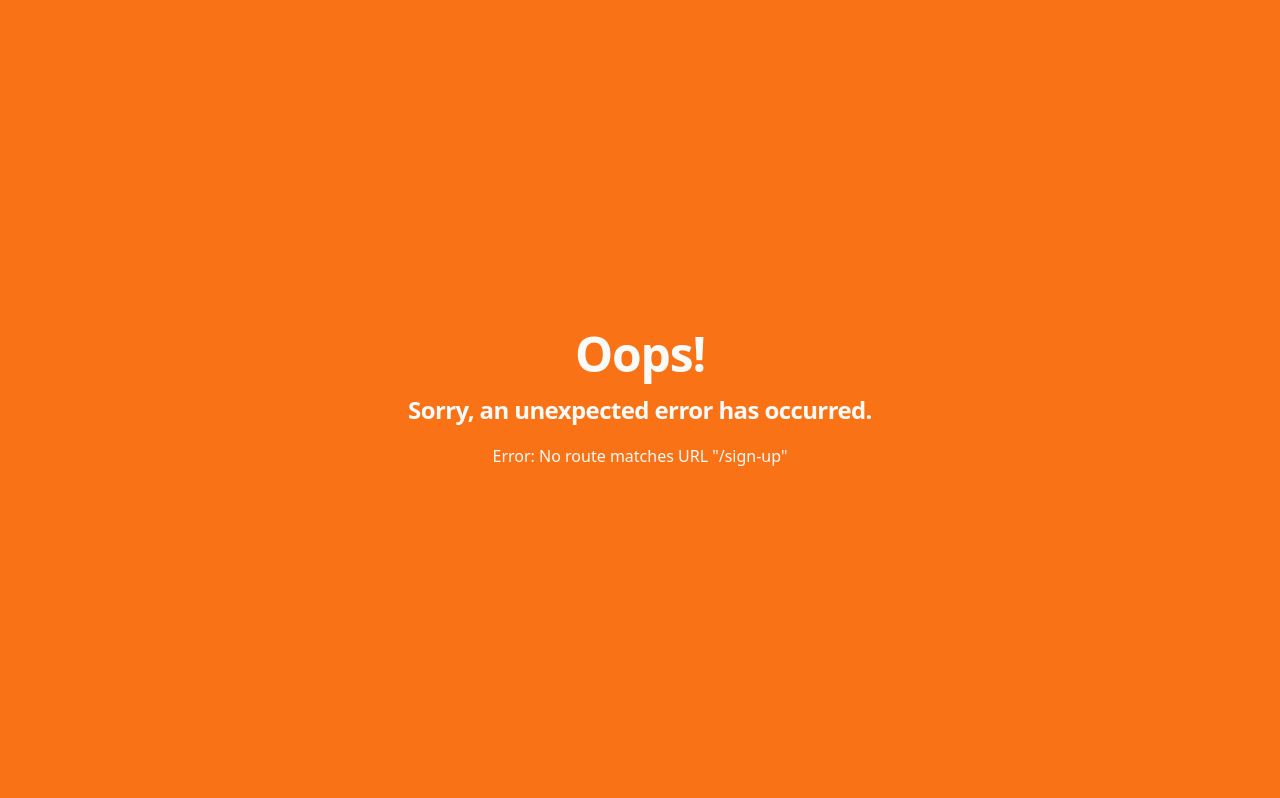
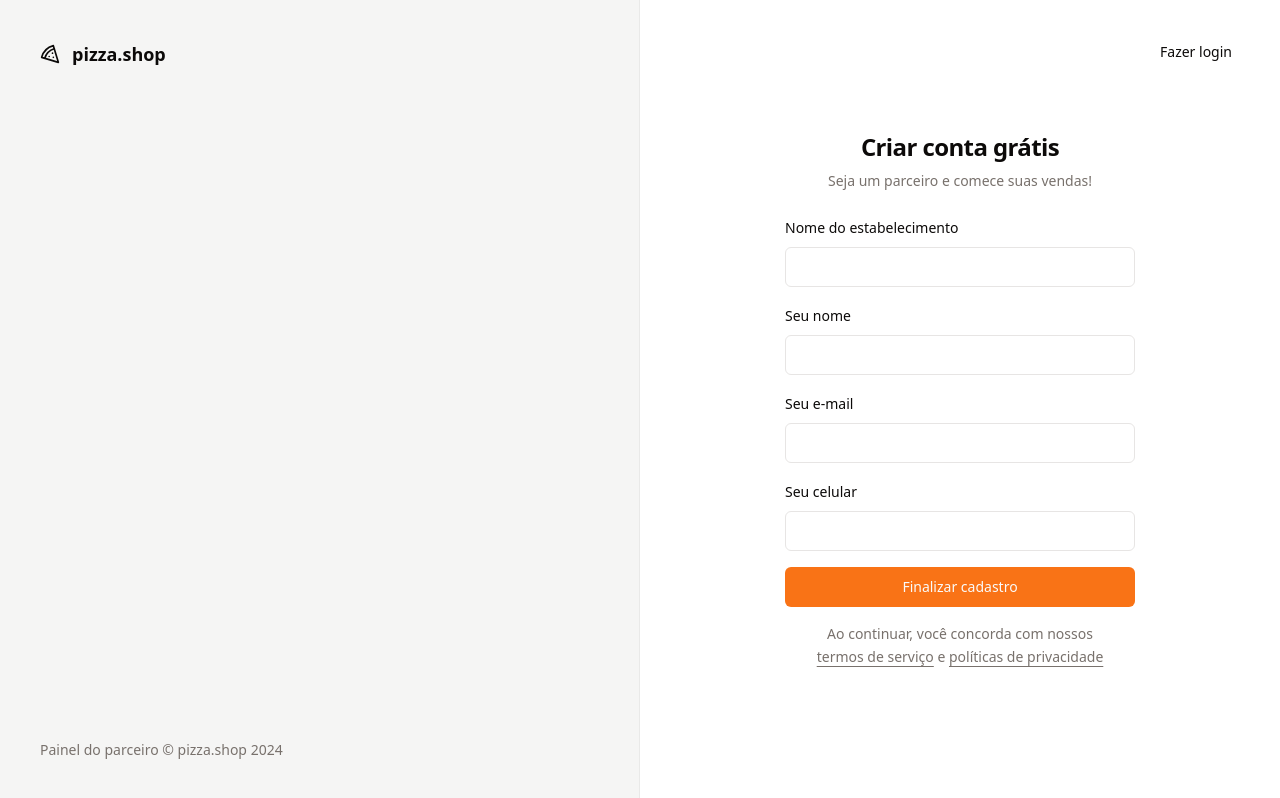
Before and after one commit to pedromtec/pizzashop-web, a React (Vite) app: page /sign-up in a window 1280 px wide. Built offline with nearby package versions, Linux system fonts and the light colour scheme.

Commit message:
feat: Create sign-up page

```diff
--- a/src/pages/_layouts/auth.tsx
+++ b/src/pages/_layouts/auth.tsx
@@ -13,7 +13,7 @@
           Painel do parceiro &copy; pizza.shop {new Date().getFullYear()}
         </footer>
       </div>
-      <div className="flex flex-col items-center justify-center">
+      <div className="relative flex flex-col items-center justify-center">
         <Outlet />
       </div>
     </div>
--- a/src/pages/auth/sign-in.tsx
+++ b/src/pages/auth/sign-in.tsx
@@ -1,5 +1,6 @@
 import { Button } from '@/components/ui/button'
 import { Input } from '@/components/ui/input'
+import { Link } from 'react-router-dom'
 import { Label } from '@/components/ui/label'
 import { Helmet } from 'react-helmet-async'
 import { toast } from 'sonner'
@@ -36,6 +37,9 @@
     <>
       <Helmet title="Sign-In" />
       <div className="p-8">
+        <Button variant="ghost" asChild className="absolute right-8 top-8">
+          <Link to="/sign-up">Novo estabelecimento</Link>
+        </Button>
         <div className="flex w-[350px] flex-col justify-center gap-6">
           <div className="flex flex-col gap-2 text-center">
             <h1 className="text-2xl font-semibold tracking-tight">
--- /dev/null
+++ b/src/pages/auth/sign-up.tsx
@@ -0,0 +1,113 @@
+import { Helmet } from 'react-helmet-async'
+import { useForm } from 'react-hook-form'
+import { Link, useNavigate } from 'react-router-dom'
+import { toast } from 'sonner'
+import { z } from 'zod'
+
+import { Button } from '@/components/ui/button'
+import { Input } from '@/components/ui/input'
+import { Label } from '@/components/ui/label'
+
+const signUpForm = z.object({
+  restaurantName: z.string(),
+  managerName: z.string(),
+  phone: z.string(),
+  email: z.string().email(),
+})
+
+type SignUpForm = z.infer<typeof signUpForm>
+
+export function SignUp() {
+  const navigate = useNavigate()
+
+  const {
+    register,
+    handleSubmit,
+    formState: { isSubmitting },
+  } = useForm<SignUpForm>()
+
+  async function handleSignUp(data: SignUpForm) {
+    try {
+      console.log(data)
+
+      await new Promise((resolve) => setTimeout(resolve, 2000))
+
+      toast.success('Restaurante cadastrado com sucesso!', {
+        action: {
+          label: 'Login',
+          onClick: () => navigate('/sign-in'),
+        },
+      })
+    } catch (error) {
+      toast.error('Erro ao cadastrar restaurante.')
+    }
+  }
+
+  return (
+    <>
+      <Helmet title="Cadastro" />
+
+      <div className="p-8">
+        <Button variant="ghost" asChild className="absolute right-8 top-8">
+          <Link to="/sign-in">Fazer login</Link>
+        </Button>
+
+        <div className="flex w-[350px] flex-col justify-center gap-6">
+          <div className="flex flex-col gap-2 text-center">
+            <h1 className="text-2xl font-semibold tracking-tight">
+              Criar conta grátis
+            </h1>
+            <p className="text-sm text-muted-foreground">
+              Seja um parceiro e comece suas vendas!
+            </p>
+          </div>
+
+          <form className="space-y-4" onSubmit={handleSubmit(handleSignUp)}>
+            <div className="space-y-2">
+              <Label htmlFor="restaurantName">Nome do estabelecimento</Label>
+              <Input
+                id="restaurantName"
+                type="text"
+                {...register('restaurantName')}
+              />
+            </div>
+
+            <div className="space-y-2">
+              <Label htmlFor="managerName">Seu nome</Label>
+              <Input
+                id="managerName"
+                type="text"
+                {...register('managerName')}
+              />
+            </div>
+
+            <div className="space-y-2">
+              <Label htmlFor="email">Seu e-mail</Label>
+              <Input id="email" type="email" {...register('email')} />
+            </div>
+
+            <div className="space-y-2">
+              <Label htmlFor="phone">Seu celular</Label>
+              <Input id="phone" type="tel" {...register('phone')} />
+            </div>
+
+            <Button disabled={isSubmitting} className="w-full" type="submit">
+              Finalizar cadastro
+            </Button>
+
+            <p className="px-6 text-center text-sm leading-relaxed text-muted-foreground">
+              Ao continuar, você concorda com nossos{' '}
+              <a href="" className="underline underline-offset-4">
+                termos de serviço
+              </a>{' '}
+              e{' '}
+              <a href="" className="underline underline-offset-4">
+                políticas de privacidade
+              </a>
+            </p>
+          </form>
+        </div>
+      </div>
+    </>
+  )
+}
--- a/src/routes.tsx
+++ b/src/routes.tsx
@@ -4,6 +4,7 @@
 import { ErrorPage } from './pages/error-page'
 import { AppLayout } from './pages/_layouts/app'
 import { AuthLayout } from './pages/_layouts/auth'
+import { SignUp } from './pages/auth/sign-up'
 
 export const router = createBrowserRouter([
   {
@@ -20,6 +21,10 @@
         path: '/sign-in',
         element: <Signin />,
       },
+      {
+        path: '/sign-up',
+        element: <SignUp />,
+      },
     ],
   },
 ])
```
